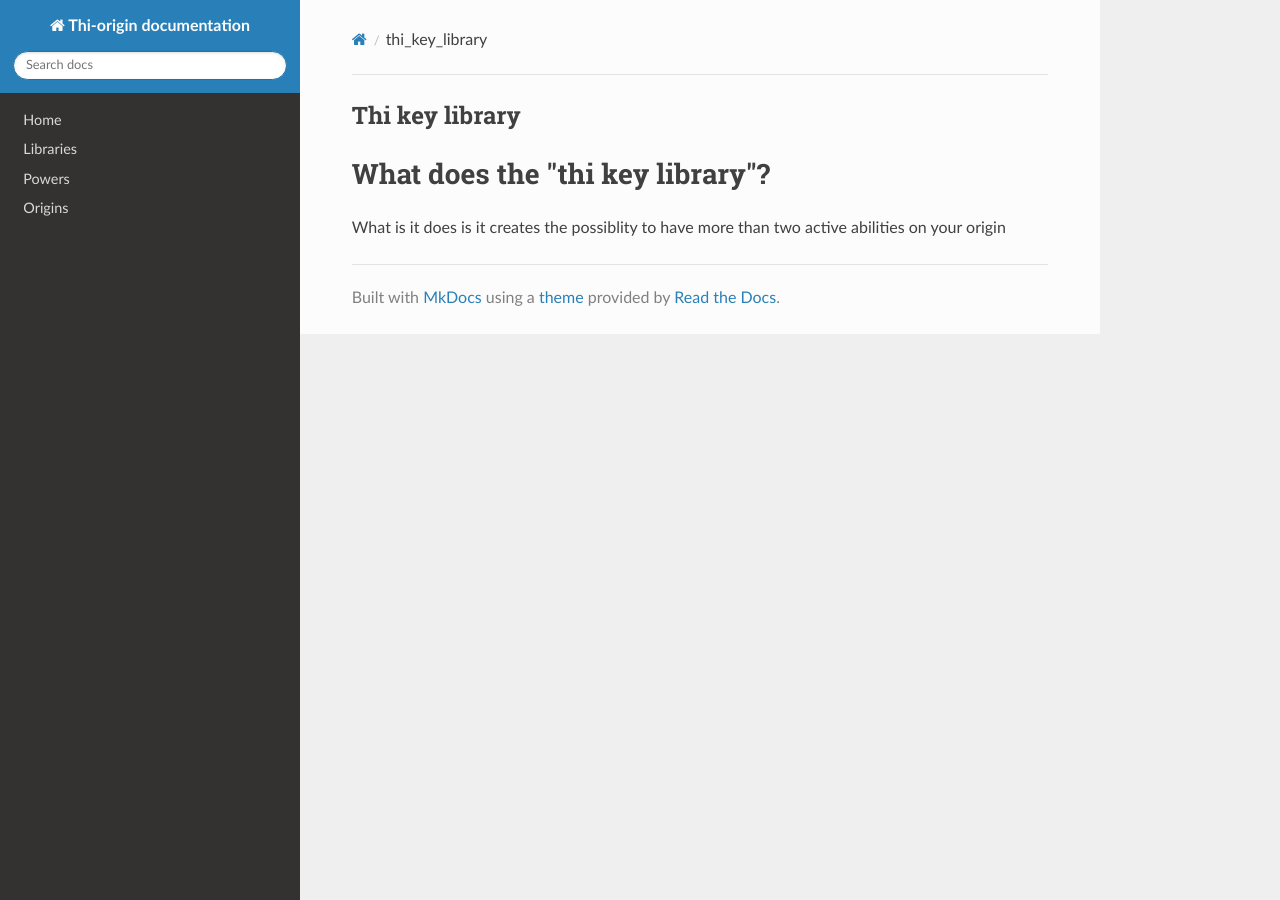
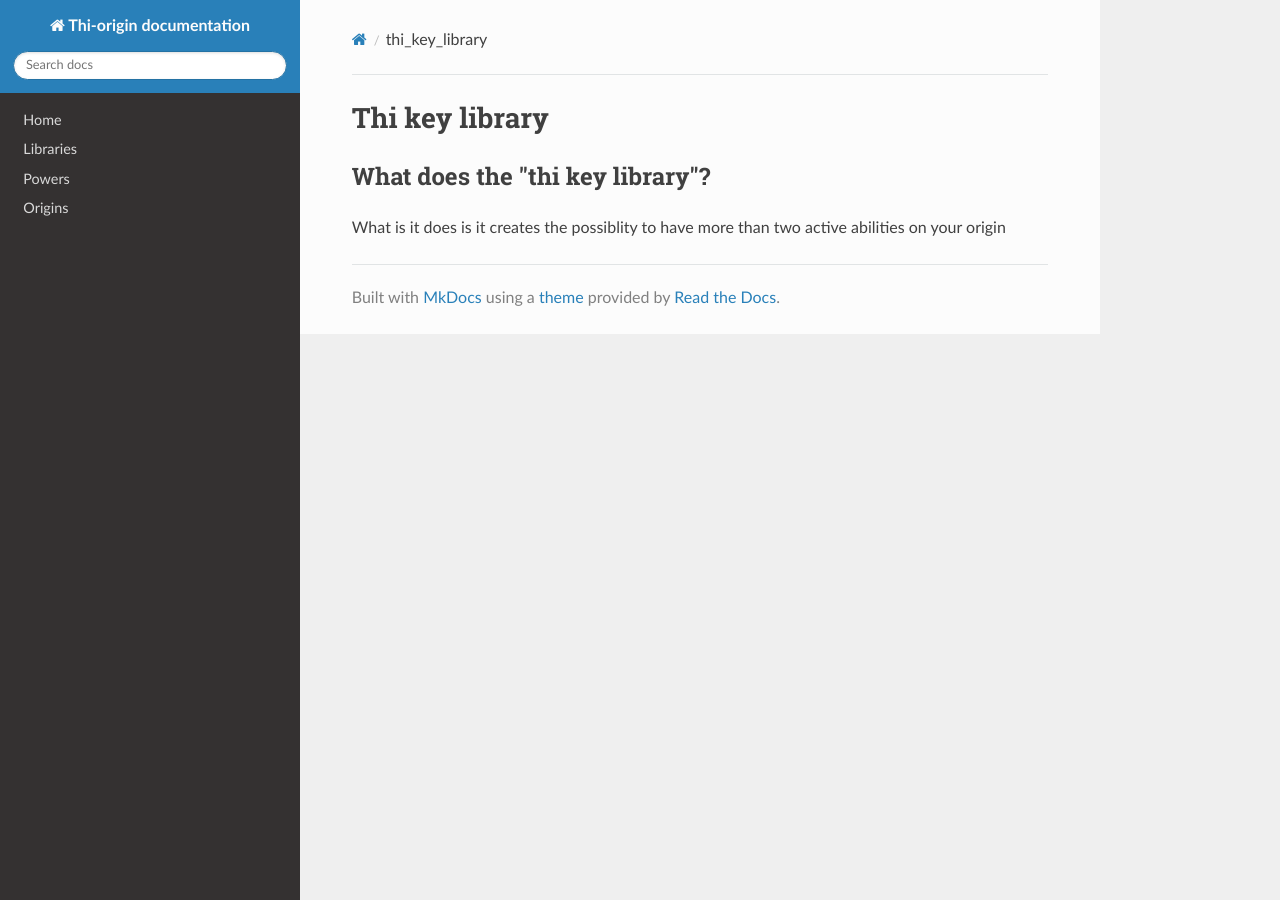
Before and after one commit to MisionThi/thi-origins-stuff, an MkDocs documentation site: the page built from docs/thi_key_library.md, in a window 1280 px wide. Built offline with MkDocs 1.6.1, drawn with Linux system fonts in a browser that asks for light colours; nearby versions of some CDN libraries.

```diff
--- a/docs/thi_key_library.md
+++ b/docs/thi_key_library.md
@@ -3,7 +3,7 @@ title: thi_key_library
 date: 2021-04-04
 ---
 
-## Thi key library
+# Thi key library
 
-# What does the "thi key library"?
+## What does the "thi key library"?
 What is it does is it creates the possiblity to have more than two active abilities on your origin
```
